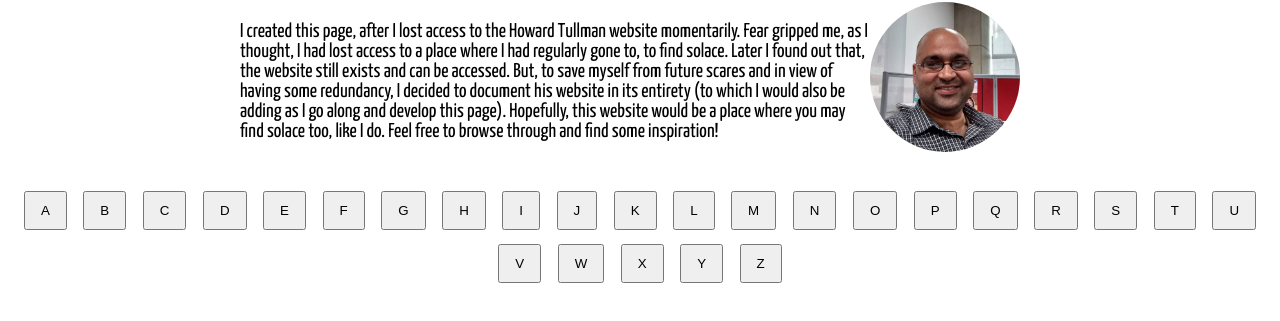
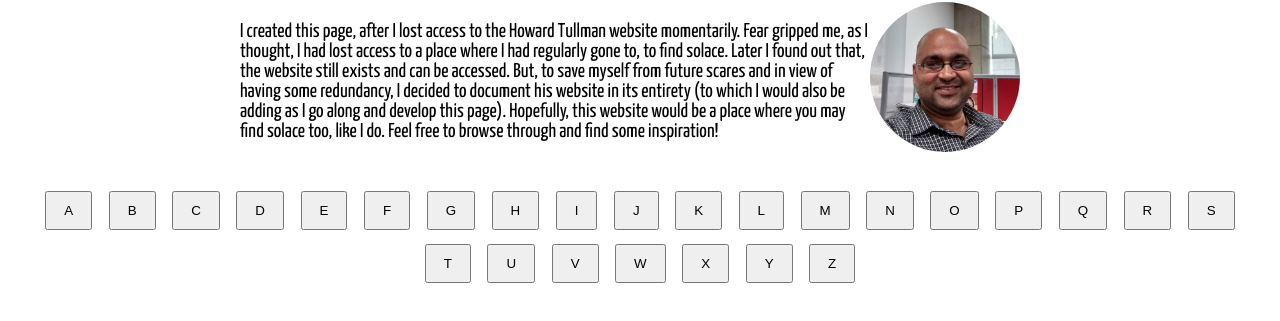
Before and after one commit to vigisbig/quotes, a plain HTML site: page index.html in a window 1280 px wide. Shown: the part 73-394 px from the top of the page. Drawn offline with Linux system fonts and the light colour scheme.

Commit message:
modified code

```diff
--- a/styles.css
+++ b/styles.css
@@ -9,7 +9,7 @@ body {
 
 button {
     margin: 7px;
-    padding: 10px 15px;
+    padding: 10px 17px;
     cursor: pointer;
 }
 
```
